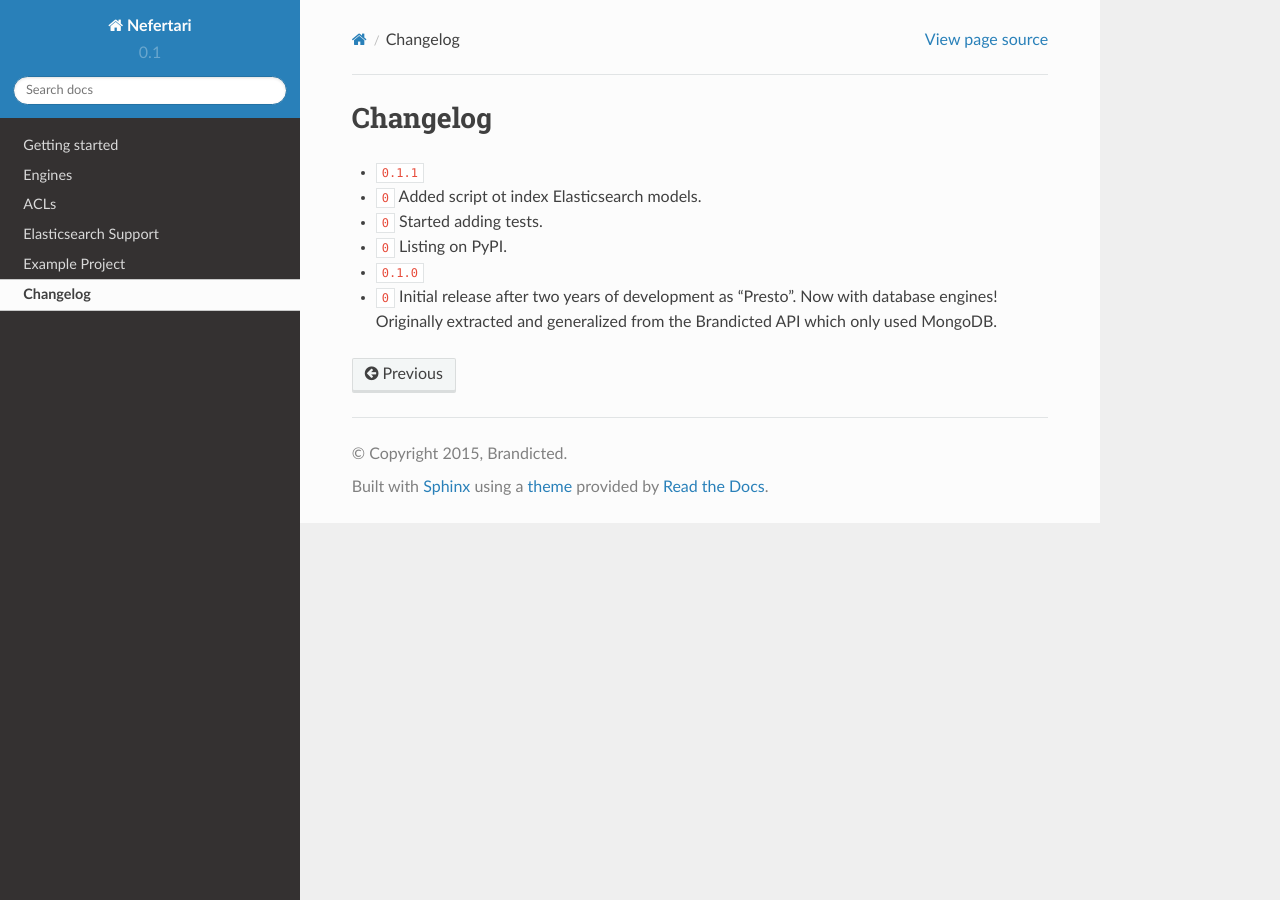
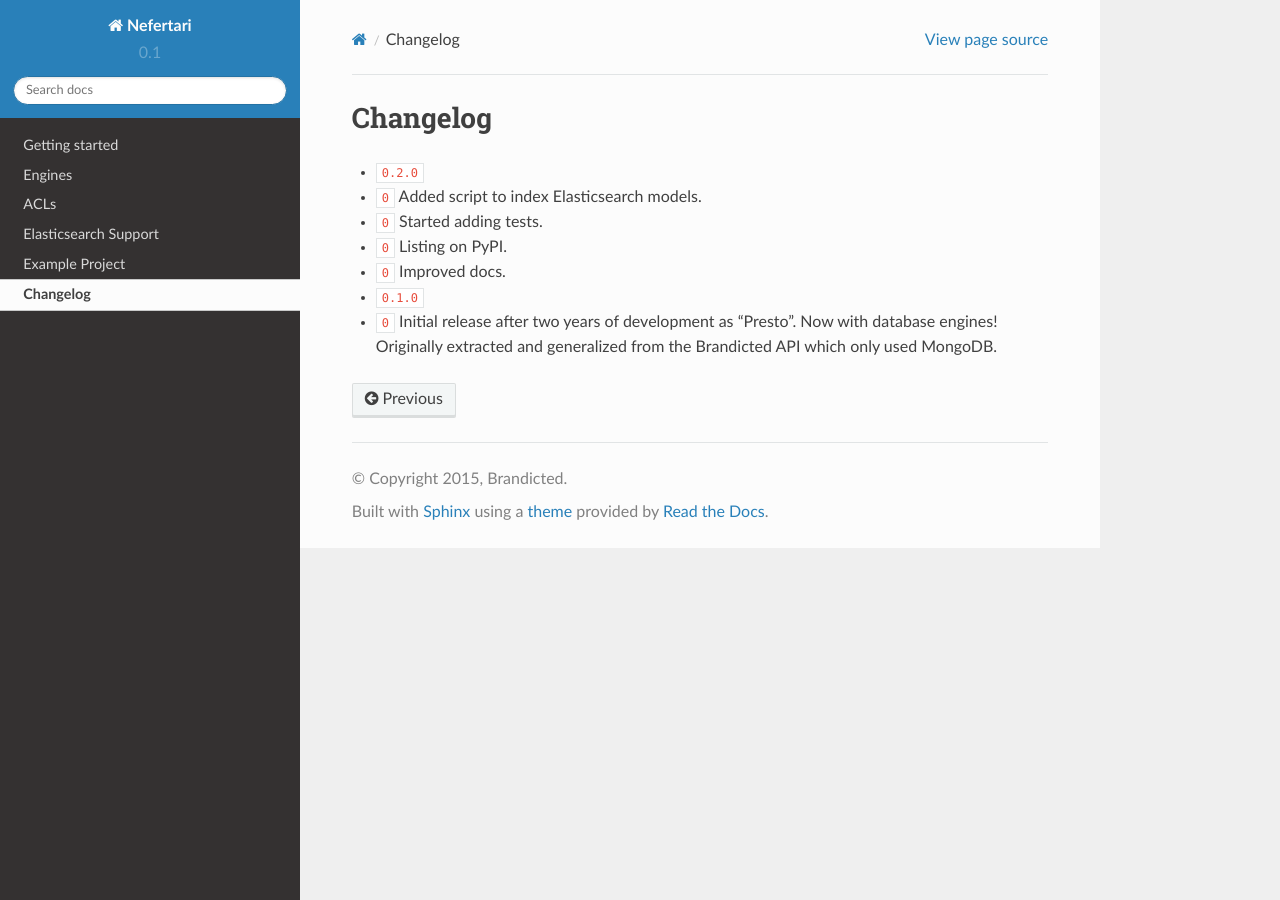
Before and after one commit to ramses-tech/nefertari, a Sphinx documentation site: the page built from docs/source/changelog.rst, in a window 1280 px wide. Built offline with Sphinx 7.4.7 and the Read the Docs theme 2.0.0, drawn with Linux system fonts in a browser that asks for light colours; cross-references to code outside the pages are shown as plain code.

Commit message:
fixes for pypi nd release

```diff
--- a/docs/source/changelog.rst
+++ b/docs/source/changelog.rst
@@ -1,10 +1,11 @@
 Changelog
 =========
 
-* :release:`0.1.1 <2015-05-07>`
-* :feature:`0` Added script ot index Elasticsearch models.
+* :release:`0.2.0 <2015-05-07>`
+* :feature:`0` Added script to index Elasticsearch models.
 * :feature:`0` Started adding tests.
 * :support:`0` Listing on PyPI.
+* :support:`0` Improved docs.
 
 * :release:`0.1.0 <2015-05-01>`
 * :support:`0` Initial release after two years of development as "Presto". Now with database engines! Originally extracted and generalized from the Brandicted API which only used MongoDB.
--- a/setup.py
+++ b/setup.py
@@ -4,7 +4,6 @@ from setuptools import setup, find_packages
 
 here = os.path.abspath(os.path.dirname(__file__))
 README = open(os.path.join(here, 'README.md')).read()
-CHANGES = open(os.path.join(here, 'CHANGES')).read()
 VERSION = open(os.path.join(here, 'VERSION')).read()
 
 install_requires = [
@@ -20,7 +19,7 @@ setup(
     name='nefertari',
     version=VERSION,
     description='nefertari',
-    long_description=README + '\n\n' + CHANGES,
+    long_description=README,
     classifiers=[
         "Programming Language :: Python",
         "Framework :: Pyramid",
```
Also changed, not shown: 3 other files.
